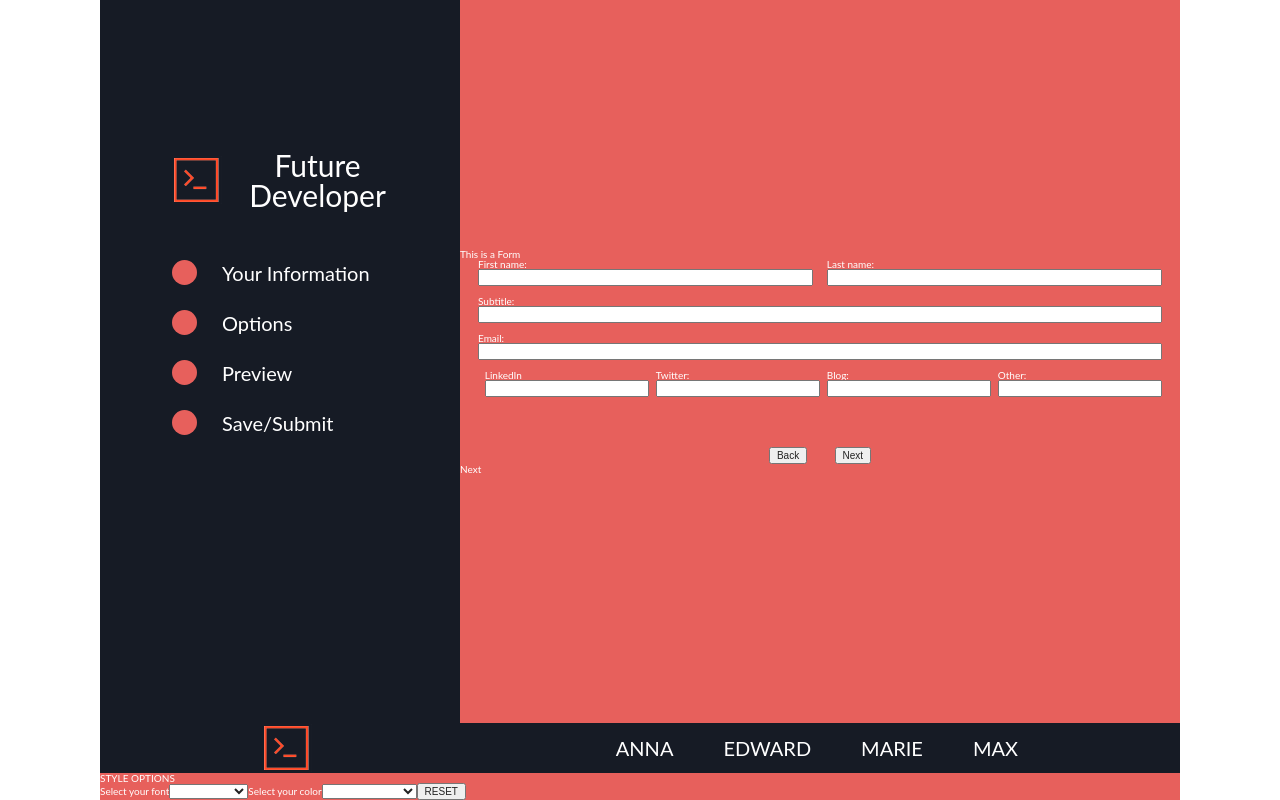
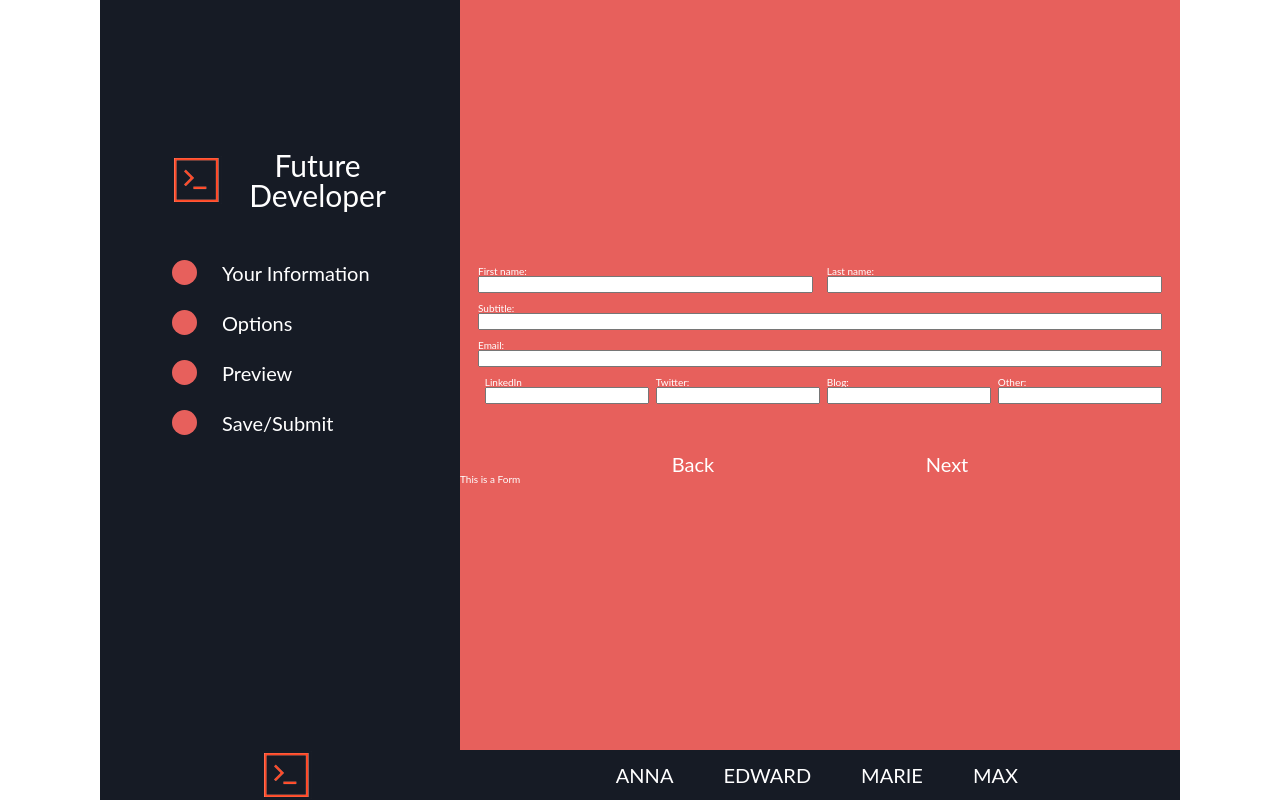
Before and after one commit to EdwardMaxMarieAnna/frontEndDeveloperComingSoon, a React (Create React App) app: page /about in a window 1280 px wide. Built offline with nearby package versions, Linux system fonts and the light colour scheme; no server answers.

Commit message:
working back, forward from about to style pages

```diff
--- a/src/About.js
+++ b/src/About.js
@@ -95,8 +95,9 @@ class About extends Component {
                     </fieldset>
                     {/* Previous needs to go back, need to figure out how to override form submit */}
                     <div className="buttonDiv">
-                    <button className="back">Back</button>
-                    <button className="next">Next</button>
+
+                    {/* <button className="next">Next</button> */}
+                    <input type="submit" hidden />
                     </div>
 
                 </form>
--- a/src/App.css
+++ b/src/App.css
@@ -99,8 +99,17 @@ header {
 /* Main */
 .formContainer {
     display: flex;
+    flex-direction: column-reverse;
     justify-content: center;
     background-color:var(--background);
+}
+
+/* Nav Area*/
+
+nav {
+    display: flex;
+    justify-content: space-evenly;
+    font-size: 20px;
 }
 
 /* User input Area*/
@@ -109,11 +118,6 @@ header {
     max-width: 900px;
     width: 95%;
     margin: 0 auto;
-}
-
-.formContainer {
-    display: flex;
-    flex-direction: column;
 }
 
 .firstLastName {
--- a/src/App.js
+++ b/src/App.js
@@ -24,7 +24,7 @@ class App extends Component {
         <Form />
         </div>
         <Footer />
-        <StyleOptions />
+        {/* <StyleOptions /> */}
       </div>
     )
   }
--- a/src/components/form/Form.js
+++ b/src/components/form/Form.js
@@ -11,13 +11,13 @@ class Form extends Component {
       <Router>
       <div className="formContainer">
         <h2>This is a Form</h2>
-        <About />
+        {/* <About /> */}
         <nav>
-            {/* <Link to="/">Back</Link> */}
+            <Link to="/about">Back</Link>
             <Link to="/styles">Next</Link>
         </nav>
 
-        {/* <Route exact path="/" component={ mainPageComponent } /> */}
+        <Route exact path="/about" component={ About } />
         <Route exact path="/styles" component={ StyleOptions } />
 
 
```
